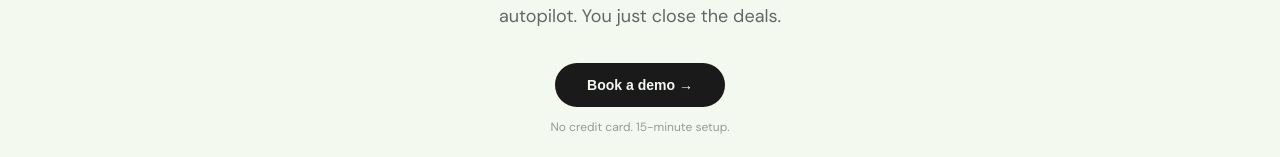
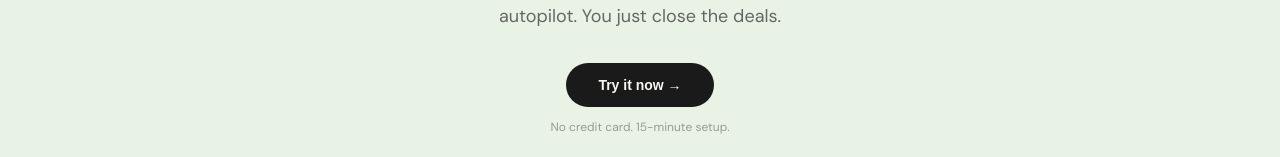
Before and after one commit to afrogoespro/Nio-fresh, a Next.js app in the folder frontend/: page / in a window 1280 px wide. Shown: the part 297-454 px from the top of the page. Built offline with nearby package versions, Linux system fonts and the light colour scheme.

Commit message:
Increase background saturation and change CTA from 'Book a demo' to 'Try it now'

```diff
--- a/frontend/app/page.tsx
+++ b/frontend/app/page.tsx
@@ -26,7 +26,7 @@ export default function Landing() {
   ];
 
   return (
-    <div style={{ minHeight: "100vh", background: "#f4f9f0", fontFamily: "'DM Sans', sans-serif", color: "#1a1a1a" }}>
+    <div style={{ minHeight: "100vh", background: "#e8f3e5", fontFamily: "'DM Sans', sans-serif", color: "#1a1a1a" }}>
       {/* Navbar */}
       <nav style={{
         position: "fixed",
@@ -103,7 +103,7 @@ export default function Landing() {
                   e.currentTarget.style.transform = "scale(1)";
                 }}
               >
-                Book a demo →
+                Try it now →
               </button>
             </Link>
           </div>
```
